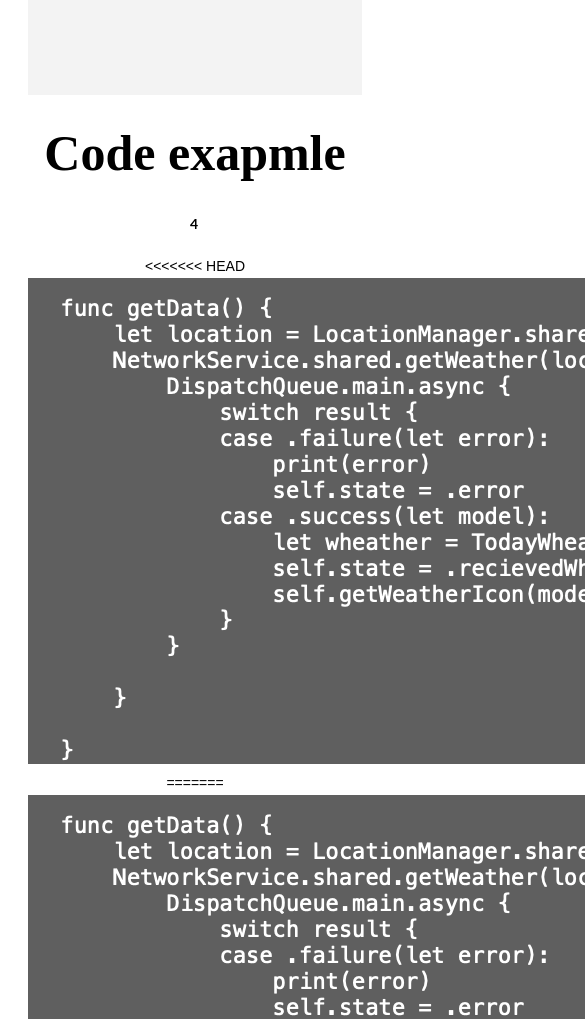
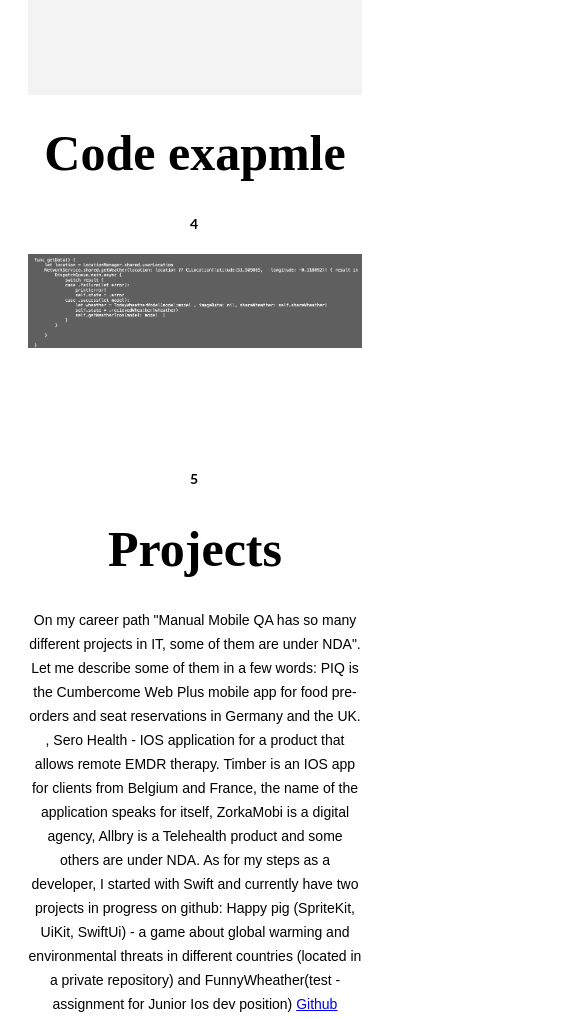
Before and after one commit to DimaKozhanovsky/rsschool-cv, a plain HTML site: page index.html in a window 390 px wide. Shown: the part 3480-4499 px from the top of the page, 585 px wide, since content can reach past the window. Drawn offline with Linux system fonts and the light colour scheme.

Commit message:
fix :Git issues

```diff
--- a/index.html
+++ b/index.html
@@ -162,11 +162,10 @@ For example, <a href="#footer"> will navigate to the <div id="footer"> within th
     <div class="makecenter" id="codeexample">
       <h1> Code exapmle </h1>
       <h4>4</h4>
-<<<<<<< HEAD
-    <img class="forimage" src="./assets/images/Code.png" alt="Code Bestttfff" >
-=======
+
+<div>
     <img class="forimage" src="./assets/images/Code.png" alt="Code Best(best)" >
->>>>>>> 5bff23d72281eaef51081d61e7a25b69881ed75f
+
 
     </div>
     <!-- codeexample -->
--- a/style.css
+++ b/style.css
@@ -827,21 +827,12 @@ fieldset {
     nav li a {
         font-size: 10px;
     }
-<<<<<<< HEAD
+
     .forimage{
         width:100% ;
         display: block;
     }
-=======
-    .forimage {
 
-        overflow-x: scroll;
-        width:100%;
-        display: block;
-
-        }
-
->>>>>>> b686b9122821fb1ce0fbd58ac8902be55ef264f6
 }
 .makecenter {
 
```
